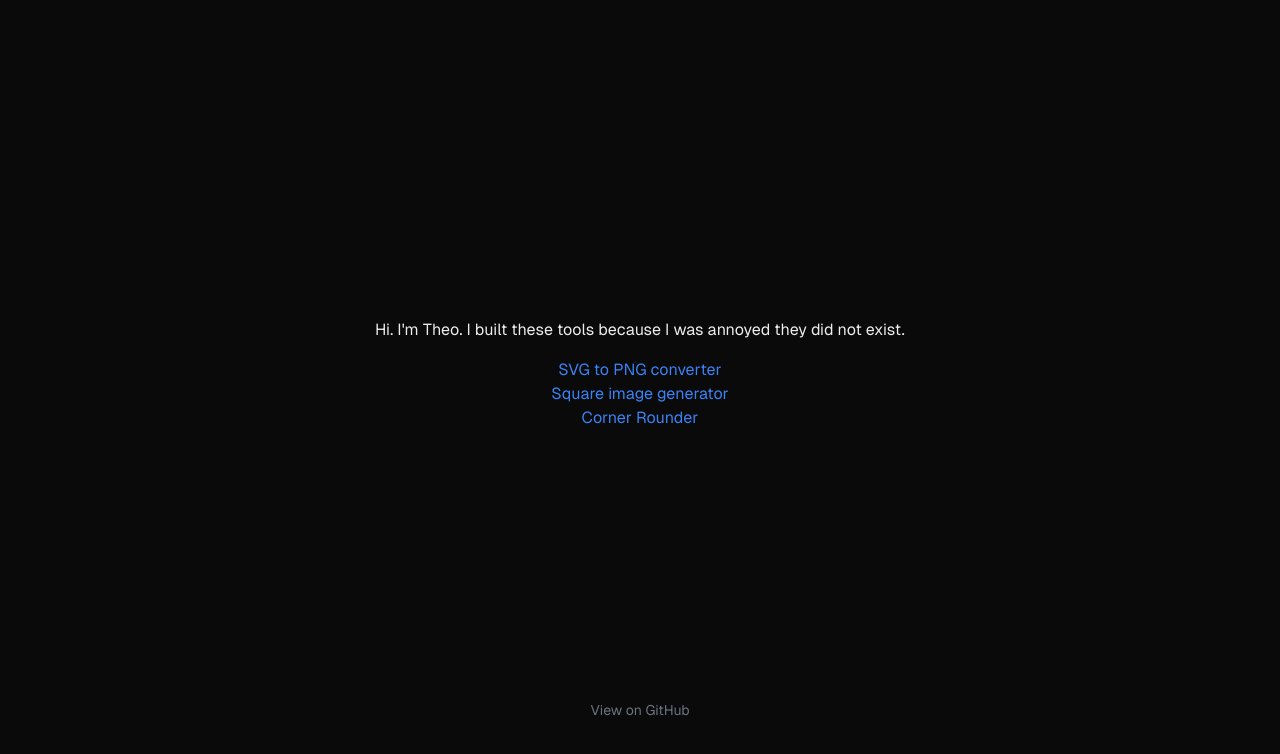
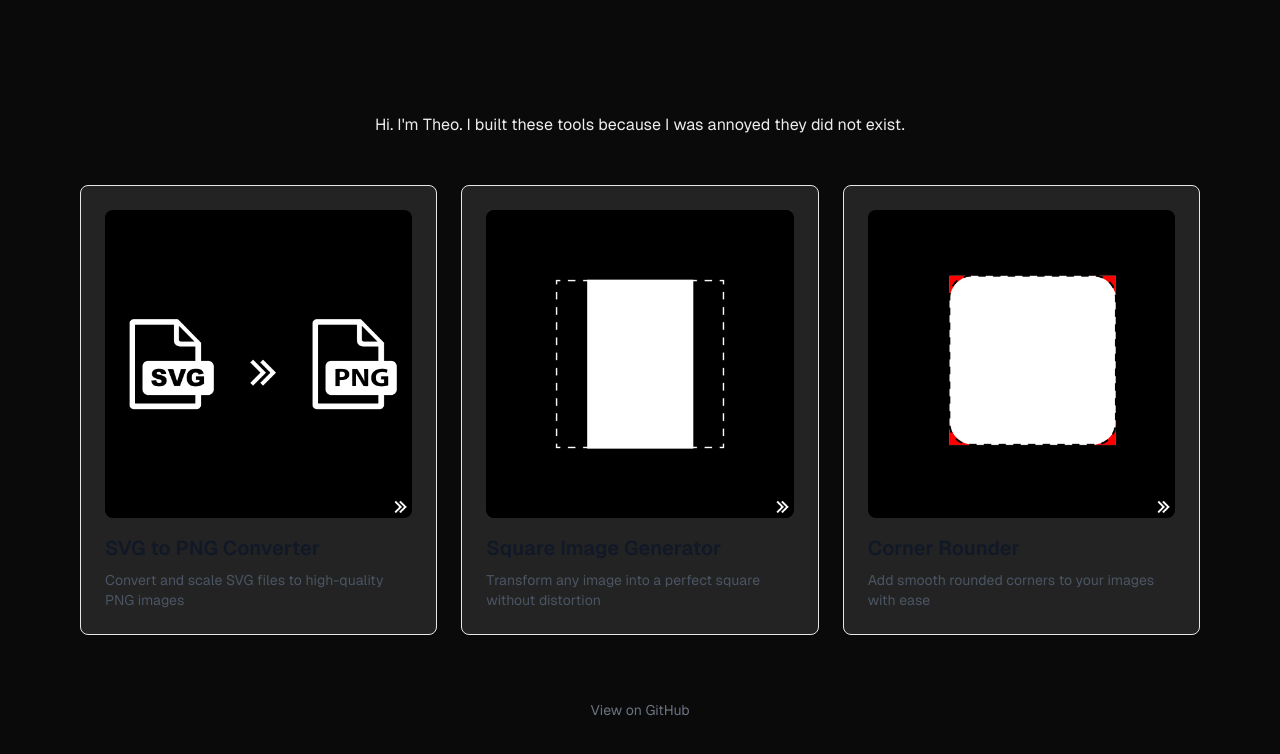
Before and after one commit to t3dotgg/quickpic, a Next.js app: page / in a window 1280 px wide. Shown: the top 754 px of the page. Built offline with nearby package versions, Linux system fonts and the light colour scheme.

Commit message:
feat: Tool grid w/ images

```diff
--- a/src/app/page.tsx
+++ b/src/app/page.tsx
@@ -1,10 +1,35 @@
 import Link from "next/link";
+import Image from "next/image";
+
+const tools = [
+  {
+    href: "/svg-to-png",
+    title: "SVG to PNG Converter",
+    description: "Convert and scale SVG files to high-quality PNG images",
+    image: "/png-svg.jpg",
+    placeholderColor: "bg-blue-500",
+  },
+  {
+    href: "/square-image",
+    title: "Square Image Generator",
+    description: "Transform any image into a perfect square without distortion",
+    image: "/square-tool.jpg",
+    placeholderColor: "bg-purple-500",
+  },
+  {
+    href: "/rounded-border",
+    title: "Corner Rounder",
+    description: "Add smooth rounded corners to your images with ease",
+    image: "/rounding-tool.jpg",
+    placeholderColor: "bg-green-500",
+  },
+];
 
 export default function Home() {
   return (
     <div className="flex min-h-screen flex-col justify-between p-8 font-[family-name:var(--font-geist-sans)] sm:p-20">
       <main className="flex flex-grow flex-col items-center justify-center">
-        <div>
+        <div className="mb-12 text-center">
           Hi. I&apos;m{" "}
           <a
             href="https://twitter.com/t3dotgg"
@@ -16,17 +41,38 @@ export default function Home() {
           </a>
           . I built these tools because I was annoyed they did not exist.
         </div>
-        <div className="mt-4"></div>
-        <Link href="/svg-to-png" className="text-blue-500 hover:underline">
-          SVG to PNG converter
-        </Link>
-        <Link href="/square-image" className="text-blue-500 hover:underline">
-          Square image generator
-        </Link>
-        <Link href="/rounded-border" className="text-blue-500 hover:underline">
-          Corner Rounder
-        </Link>
+
+        <div className="grid grid-cols-1 gap-6 sm:grid-cols-2 lg:grid-cols-3">
+          {tools.map((tool) => (
+            <Link
+              key={tool.href}
+              href={tool.href}
+              className="group flex flex-col hover:scale-[1.02] rounded-lg border border-gray-200 bg-white/10 p-6 shadow-sm transition-all hover:shadow-md dark:border-gray-800 dark:bg-white/10"
+            >
+              <div className="mb-4 aspect-square w-full overflow-hidden rounded-lg">
+                {tool.image ? (
+                  <Image
+                    src={tool.image}
+                    alt={tool.title}
+                    width={250}
+                    height={250}
+                    className="h-full w-full object-cover"
+                  />
+                ) : (
+                  <div className={`h-full w-full ${tool.placeholderColor}`} />
+                )}
+              </div>
+              <h2 className="mb-2 text-xl font-semibold text-gray-900 dark:text-white">
+                {tool.title}
+              </h2>
+              <p className="text-sm text-gray-600 dark:text-gray-400">
+                {tool.description}
+              </p>
+            </Link>
+          ))}
+        </div>
       </main>
+
       <footer className="mt-8 text-center text-sm text-gray-500">
         <a
           href="https://github.com/t3dotgg/quickpic"
```
